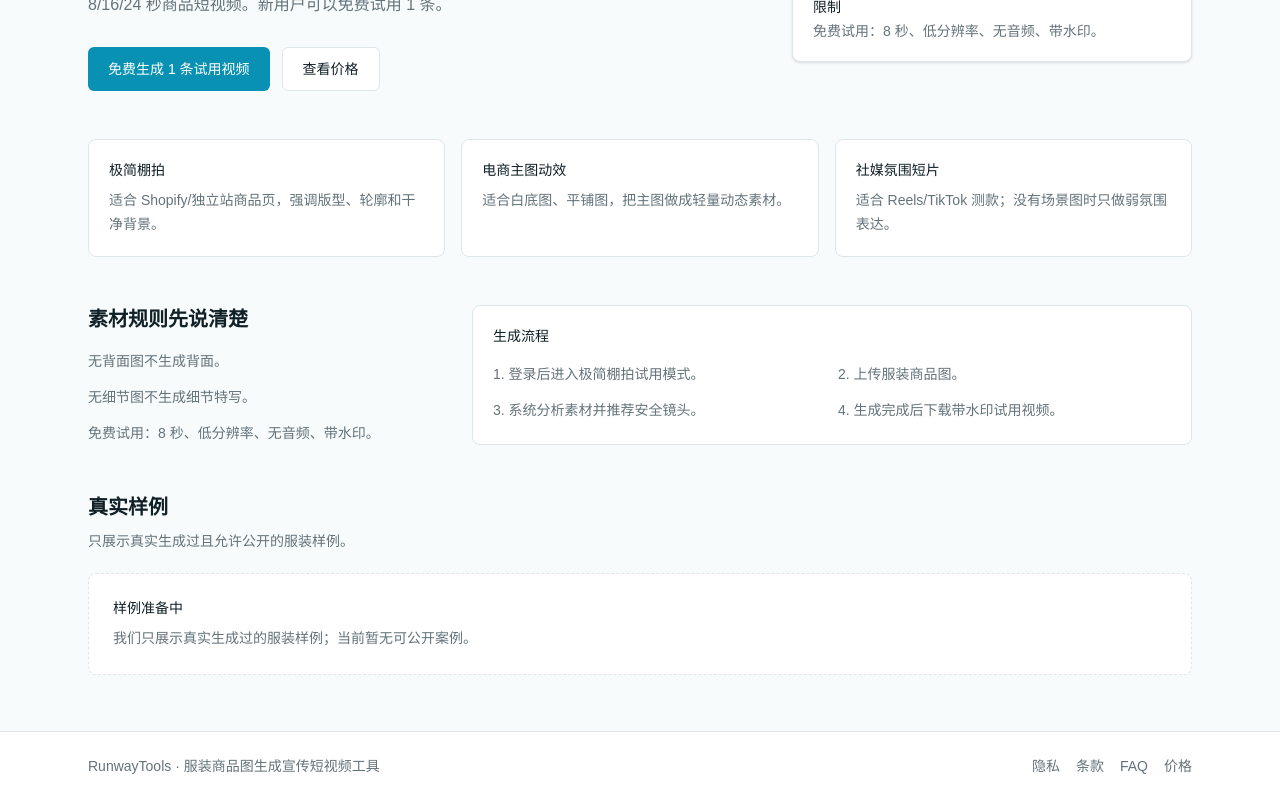
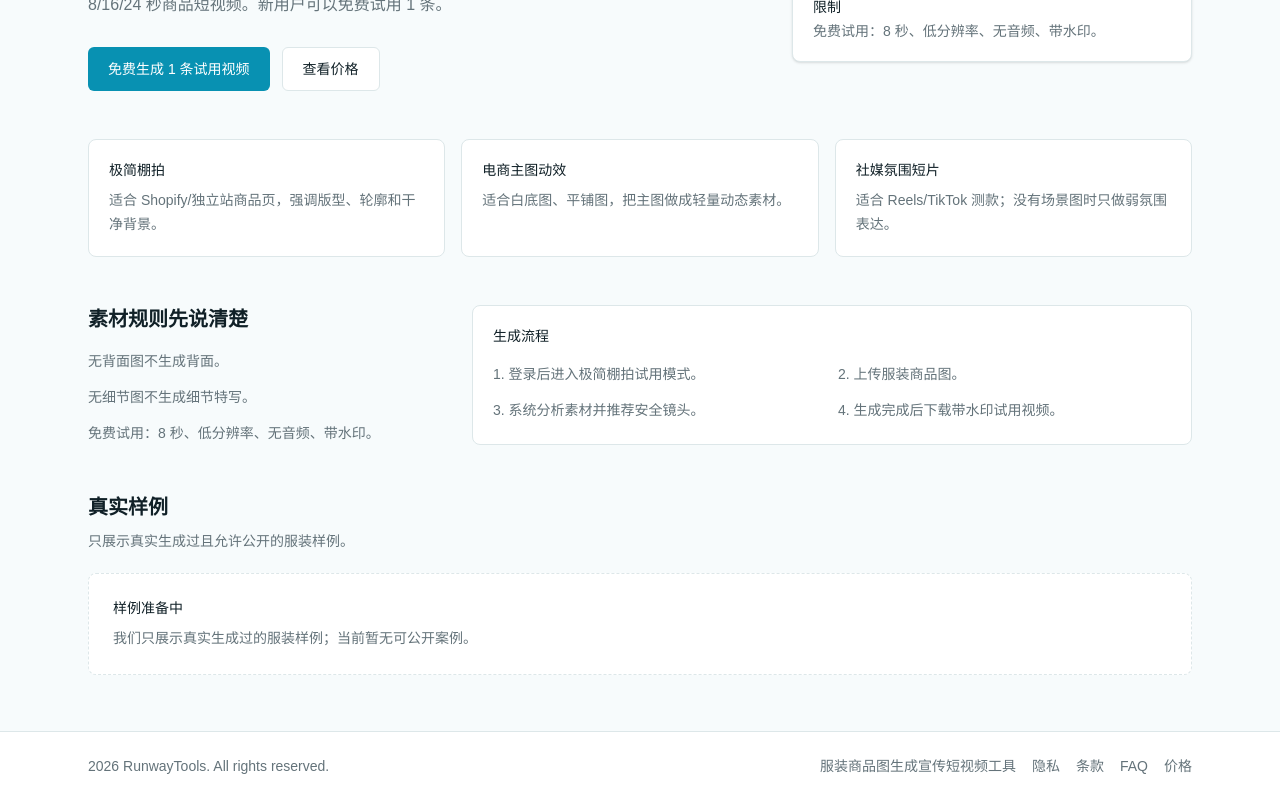
Before and after one commit to Hamer-2014/A_AIClothesVideo, a Next.js app: page / in a window 1280 px wide. Shown: the part 338-1138 px from the top of the page. Built offline with nearby package versions, Linux system fonts and the light colour scheme.

Commit message:
fix: unify public and app footer content

```diff
--- a/src/components/layout/app-footer.tsx
+++ b/src/components/layout/app-footer.tsx
@@ -1,9 +1,10 @@
+import { SiteFooterContent } from "./site-footer-content";
+
 export function AppFooter() {
   return (
     <footer className="border-t border-[var(--line)] bg-white text-sm text-[var(--muted)]">
       <div className="mx-auto flex max-w-7xl flex-col gap-2 px-4 py-6 sm:flex-row sm:items-center sm:justify-between sm:px-6 lg:px-8">
-        <p>© 2026 RunwayTools. All rights reserved.</p>
-        <p>为服装卖家生成清晰可控的商品短视频。</p>
+        <SiteFooterContent />
       </div>
     </footer>
   );
--- /dev/null
+++ b/src/components/layout/site-footer-content.tsx
@@ -0,0 +1,18 @@
+import Link from "next/link";
+
+export function SiteFooterContent() {
+  return (
+    <>
+      <p>2026 RunwayTools. All rights reserved.</p>
+      <div className="flex flex-wrap items-center gap-x-4 gap-y-2">
+        <p>服装商品图生成宣传短视频工具</p>
+        <nav aria-label="页脚链接" className="flex gap-4">
+          <Link href="/privacy">隐私</Link>
+          <Link href="/terms">条款</Link>
+          <Link href="/faq">FAQ</Link>
+          <Link href="/pricing">价格</Link>
+        </nav>
+      </div>
+    </>
+  );
+}
--- a/src/components/public/public-footer.tsx
+++ b/src/components/public/public-footer.tsx
@@ -1,16 +1,10 @@
-import Link from "next/link";
+import { SiteFooterContent } from "@/components/layout/site-footer-content";
 
 export function PublicFooter() {
   return (
     <footer className="border-t border-[var(--line)] bg-white">
       <div className="mx-auto flex max-w-6xl flex-wrap items-center justify-between gap-3 px-6 py-6 text-sm text-[var(--muted)]">
-        <p>RunwayTools · 服装商品图生成宣传短视频工具</p>
-        <div className="flex gap-4">
-          <Link href="/privacy">隐私</Link>
-          <Link href="/terms">条款</Link>
-          <Link href="/faq">FAQ</Link>
-          <Link href="/pricing">价格</Link>
-        </div>
+        <SiteFooterContent />
       </div>
     </footer>
   );
```
Also changed, not shown: 2 other files (tests, documents, lock files or other folders).
